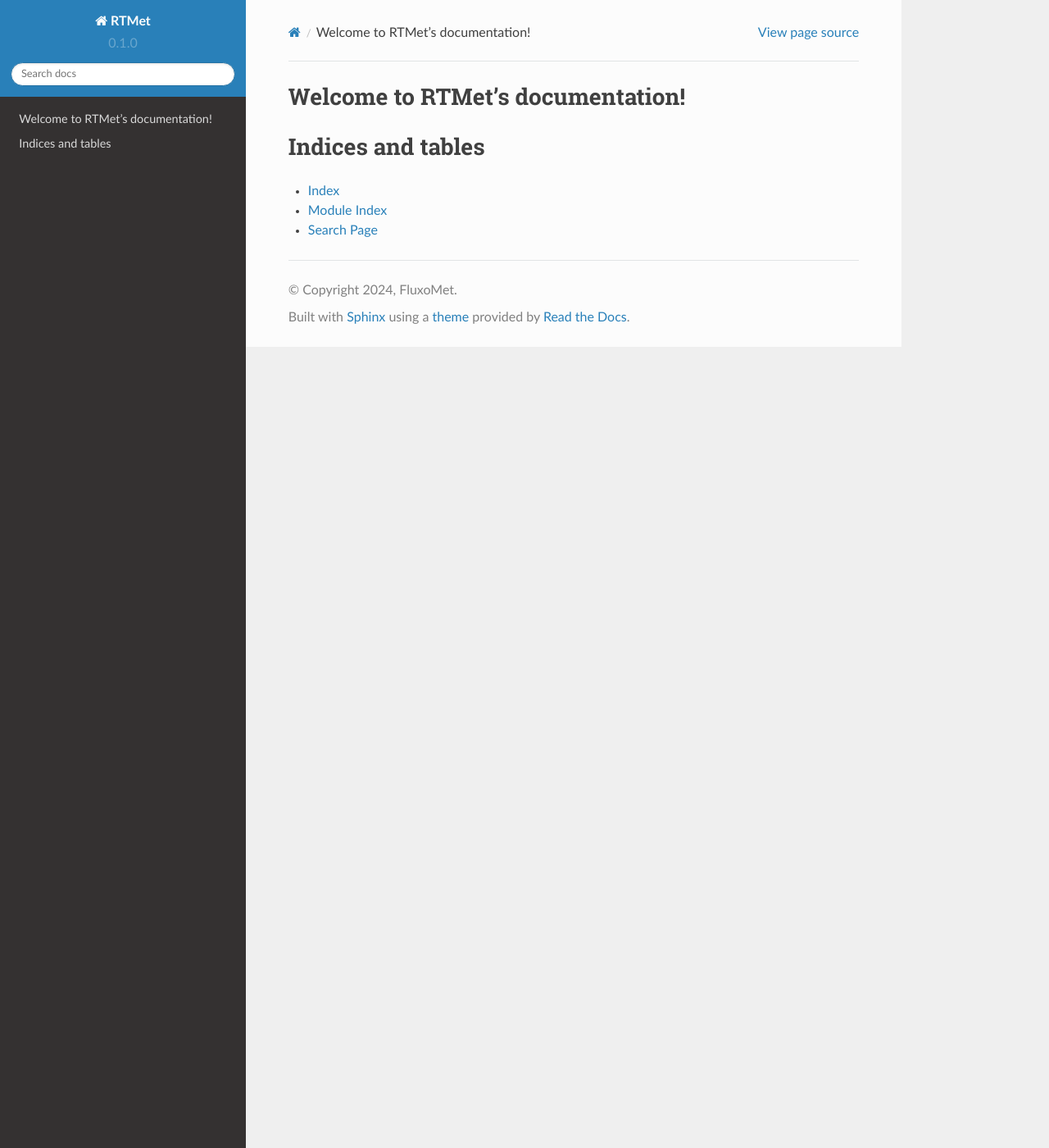
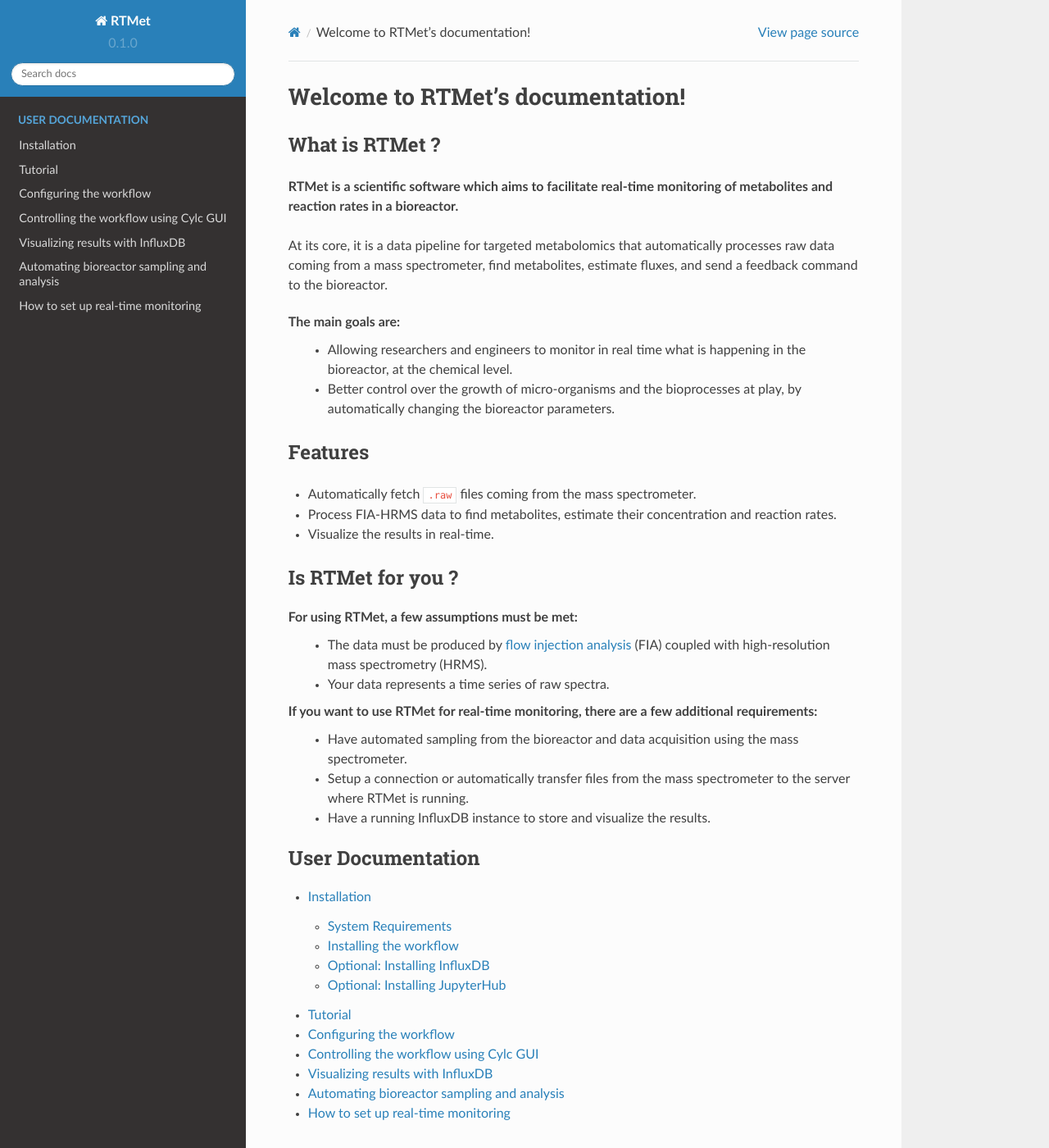
Before and after one commit to MetaboHUB-MetaToul-FluxoMet/RTMet, a Sphinx documentation site: the page built from docs/source/index.rst, in a window 1280 px wide and 1400 px high. Shown: the whole window at 82% size. Built offline with Sphinx 7.4.7 and the Read the Docs theme 2.0.0, drawn with Linux system fonts in a browser that asks for light colours; some of the changed text lies outside the part shown.

Commit message:
Add table of content and empty doc skeleton

```diff
--- a/docs/source/index.rst
+++ b/docs/source/index.rst
@@ -6,15 +6,67 @@
 Welcome to RTMet's documentation!
 =================================
 
+What is RTMet ?
+---------------
+
+**RTMet is a scientific software which aims to facilitate real-time monitoring of metabolites and reaction rates in a bioreactor.**
+
+At its core, it is a data pipeline for targeted metabolomics that automatically processes raw data coming from a mass spectrometer, find metabolites, estimate fluxes, and send a feedback command to the bioreactor.
+
+The main goals are:
+   - Allowing researchers and engineers to monitor in real time what is happening in the bioreactor, at the chemical level.
+   - Better control over the growth of micro-organisms and the bioprocesses at play, by automatically changing the bioreactor parameters.
+
+Features
+--------
+
+- Automatically fetch :file:`.raw` files coming from the mass spectrometer.
+- Process FIA-HRMS data to find metabolites, estimate their concentration and reaction rates.
+- Visualize the results in real-time.
+
+Is RTMet for you ?
+------------------
+
+For using RTMet, a few assumptions must be met:
+   - The data must be produced by `flow injection analysis`_ (FIA) coupled with high-resolution mass spectrometry (HRMS).
+   - Your data represents a time series of raw spectra.
+
+If you want to use RTMet for real-time monitoring, there are a few additional requirements:
+   - Have automated sampling from the bioreactor and data acquisition using the mass spectrometer.
+   - Setup a connection or automatically transfer files from the mass spectrometer to the server where RTMet is running.
+   - Have a running InfluxDB instance to store and visualize the results.
+
 .. toctree::
    :maxdepth: 2
-   :caption: Contents:
+   :caption: User Documentation
+
+   installation.rst
+   tutorial.rst
+   user_config.rst
+   workflow_gui.rst
+   influxdb.rst
+   sampling_automation.rst
+   real_time.rst
 
 
+.. Indices and tables
+   ==================
 
-Indices and tables
-==================
+   * :ref:`genindex`
+   * :ref:`modindex`
+   * :ref:`search`
 
-* :ref:`genindex`
-* :ref:`modindex`
-* :ref:`search`
+Contributing
+------------
+RTMet is an open-source project and we welcome contributions. If you want to contribute, ...
+
+License
+-------
+
+RTMet is free software: you can redistribute it and/or modify it under the terms of the GNU General Public License as published by the Free Software Foundation, either version 3 of the License, or (at your option) any later version.
+
+RTMet is distributed in the hope that it will be useful, but WITHOUT ANY WARRANTY; without even the implied warranty of MERCHANTABILITY or FITNESS FOR A PARTICULAR PURPOSE. See the GNU General Public License for more details.
+
+You should have received a copy of the GNU General Public License along with RTMet. If not, see https://www.gnu.org/licenses/.
+
+.. _flow injection analysis: https://en.wikipedia.org/wiki/Flow_injection_analysis
--- /dev/null
+++ b/docs/source/influxdb.rst
@@ -0,0 +1,2 @@
+Visualizing results with InfluxDB
+=================================
--- /dev/null
+++ b/docs/source/installation.rst
@@ -0,0 +1,18 @@
+Installation
+============
+
+System Requirements
+-------------------
+
+
+Installing the workflow
+-----------------------
+...
+
+Optional: Installing InfluxDB
+-----------------------------
+...
+
+Optional: Installing JupyterHub
+-----------------------------------
+...
--- /dev/null
+++ b/docs/source/real_time.rst
@@ -0,0 +1,2 @@
+How to set up real-time monitoring
+----------------------------------
--- /dev/null
+++ b/docs/source/sampling_automation.rst
@@ -0,0 +1,2 @@
+Automating bioreactor sampling and analysis
+===========================================
--- /dev/null
+++ b/docs/source/tutorial.rst
@@ -0,0 +1,2 @@
+Tutorial
+========
--- /dev/null
+++ b/docs/source/user_config.rst
@@ -0,0 +1,2 @@
+Configuring the workflow
+========================
--- /dev/null
+++ b/docs/source/workflow_gui.rst
@@ -0,0 +1,2 @@
+Controlling the workflow using Cylc GUI
+=======================================
```
